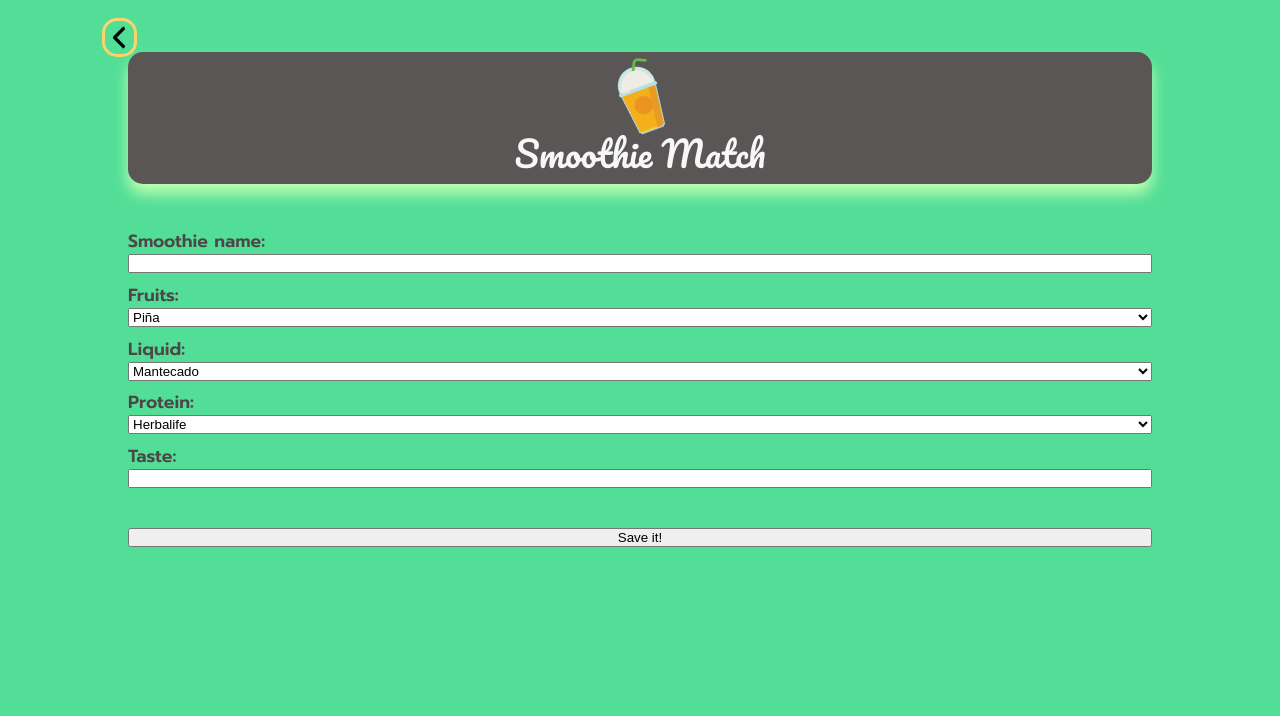
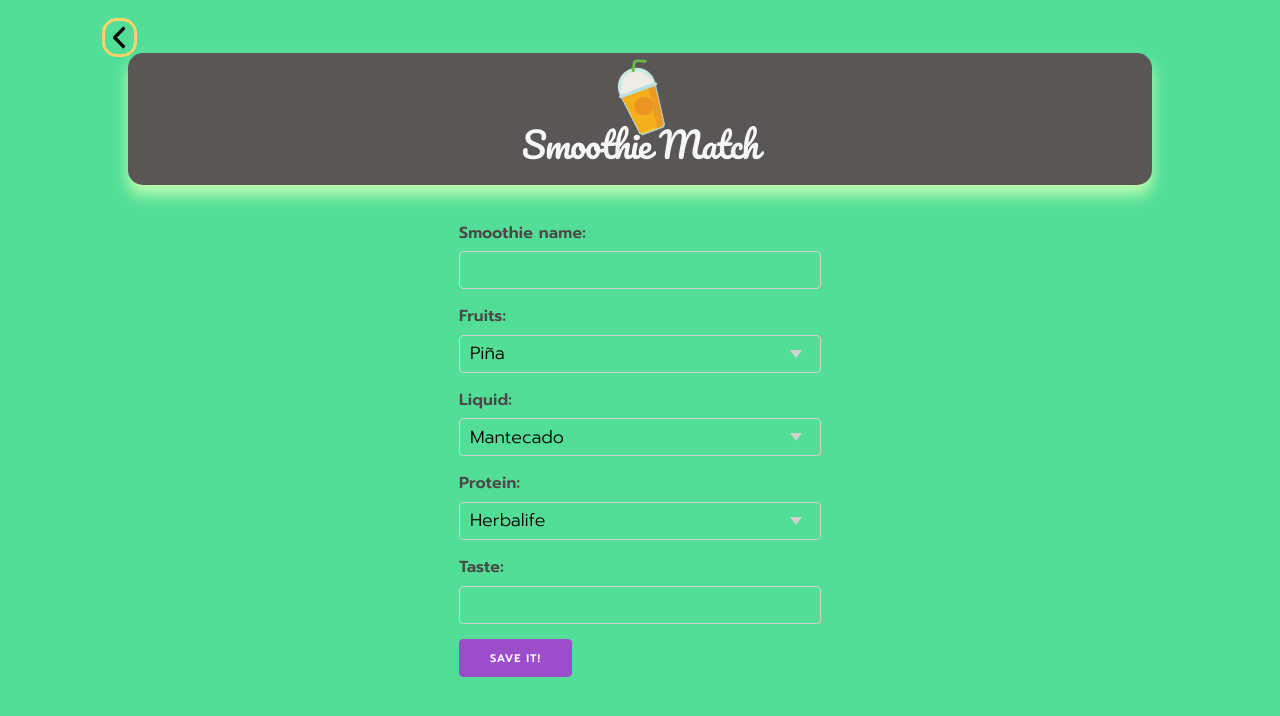
Before and after one commit to michelnovellino/smoothie-app, a Vue app: page /new-smoothie in a window 1280 px wide. Shown: the top 716 px of the page. Built offline with nearby package versions, Linux system fonts and the light colour scheme.

Commit message:
add miligram cdn, prettier format, separate sass variables

```diff
--- a/public/index.html
+++ b/public/index.html
@@ -1,38 +1,54 @@
 <!DOCTYPE html>
 <html lang="en">
   <head>
-    <meta charset="utf-8">
-    <meta http-equiv="X-UA-Compatible" content="IE=edge">
-    <meta name="viewport" content="width=device-width,initial-scale=1.0">
-    <link rel="icon" href="<%= BASE_URL %>favicon.ico">
+    <meta charset="utf-8" />
+    <meta http-equiv="X-UA-Compatible" content="IE=edge" />
+    <meta name="viewport" content="width=device-width,initial-scale=1.0" />
+    <link rel="icon" href="<%= BASE_URL %>favicon.ico" />
     <title><%= htmlWebpackPlugin.options.title %></title>
 
+    <link
+      rel="stylesheet"
+      href="//fonts.googleapis.com/css?family=Roboto:300,300italic,700,700italic"
+    />
+
+    <link
+      rel="stylesheet"
+      href="//cdnjs.cloudflare.com/ajax/libs/normalize/5.0.0/normalize.css"
+    />
+
+    <link
+      rel="stylesheet"
+      href="//cdnjs.cloudflare.com/ajax/libs/milligram/1.3.0/milligram.css"
+    />
   </head>
 
   <style>
     /*resets*/
-    *{
+    * {
       margin: 0;
       padding: 0;
       box-sizing: border-box;
     }
-    body{
+    body {
       background-color: #52de97;
       display: flex;
       justify-content: center;
     }
 
-    a{
-     text-decoration: none;
-     color: #f7f7f7;
+    a {
+      text-decoration: none;
+      color: #f7f7f7;
     }
-
   </style>
-
 
   <body>
     <noscript>
-      <strong>We're sorry but <%= htmlWebpackPlugin.options.title %> doesn't work properly without JavaScript enabled. Please enable it to continue.</strong>
+      <strong
+        >We're sorry but <%= htmlWebpackPlugin.options.title %> doesn't work
+        properly without JavaScript enabled. Please enable it to
+        continue.</strong
+      >
     </noscript>
     <div id="app"></div>
     <!-- built files will be auto injected -->
--- a/src/App.vue
+++ b/src/App.vue
@@ -16,21 +16,7 @@ export default class App extends Vue {}
 </script>
 
 <style lang="scss">
-/*Fonts*/
-@import url("https://fonts.googleapis.com/css2?family=Pacifico&display=swap");
-@import url("https://fonts.googleapis.com/css2?family=Prompt:wght@300;600&display=swap");
-$title-font: "Pacifico", sans-serif;
-$content-font: "Prompt", sans-serif;
-
-/*Color Palette*/
-$base-color: #52de97;
-$second-color: #3c9d9b;
-$third-color: #ffd369;
-$fourth-color: #e43f5a;
-$dark-color: #5b5656;
-$light-color: #c0ffb3;
-$black: #4d4646;
-$white: #f7f7f7;
+@import "@/assets/scss/_variables.scss";
 
 #app {
   font-family: $content-font;
@@ -41,7 +27,7 @@ $white: #f7f7f7;
   max-width: 80vw;
 }
 
-.title{
+.title {
   font-family: $title-font;
   font-weight: 400;
   font-size: 2em;
@@ -49,7 +35,7 @@ $white: #f7f7f7;
   border: none;
 }
 
-.button{
+.button {
   width: 80vw;
   padding: 1em 2em;
   border-radius: 10px;
@@ -61,15 +47,10 @@ $white: #f7f7f7;
   border: 4px solid $light-color;
   background-color: $dark-color;
 
-  &--back{
+  &--back {
     width: 4vw;
     padding: 1em 1em;
     margin: 1em 0 0 -2em;
   }
 }
-
-.container{
-  margin: 3em auto;
-}
-
 </style>
--- /dev/null
+++ b/src/assets/scss/_variables.scss
@@ -0,0 +1,15 @@
+/*Fonts*/
+@import url("https://fonts.googleapis.com/css2?family=Pacifico&display=swap");
+@import url("https://fonts.googleapis.com/css2?family=Prompt:wght@300;600&display=swap");
+$title-font: "Pacifico", sans-serif;
+$content-font: "Prompt", sans-serif;
+
+/*Color Palette*/
+$base-color: #52de97;
+$second-color: #3c9d9b;
+$third-color: #ffd369;
+$fourth-color: #e43f5a;
+$dark-color: #5b5656;
+$light-color: #c0ffb3;
+$black: #4d4646;
+$white: #f7f7f7;
--- a/src/components/BrandHeader.vue
+++ b/src/components/BrandHeader.vue
@@ -1,19 +1,18 @@
 <template>
   <div class="brand-content">
-    <img class="brand-logo" src="smoothie-logo.png" alt="smoothie-logo">
+    <img class="brand-logo" src="smoothie-logo.png" alt="smoothie-logo" />
     <h1 class="title">Smoothie Match</h1>
   </div>
 </template>
 
 <script>
-
 export default {
-  name: "BrandHeader"
+  name: "BrandHeader",
 };
 </script>
 
 <style lang="scss">
-.brand-content{
+.brand-content {
   display: flex;
   justify-content: center;
   align-items: center;
@@ -24,22 +23,18 @@ export default {
   border-radius: 15px;
   box-shadow: 0 10px 15px #c0ffb3;
 
-
-    .brand-logo{
+  .brand-logo {
     max-width: 5em;
     max-height: 5em;
 
-        transition: transform .3s ease;
+    transition: transform 0.3s ease;
     margin-bottom: -1em;
 
     transform: rotate(-20deg);
-
   }
-    .brand-logo:hover{
-        transition: transform .3s ease;
+  .brand-logo:hover {
+    transition: transform 0.3s ease;
     transform: rotate(0deg);
   }
 }
-
-
 </style>
--- a/src/components/FormNewSmoothie.vue
+++ b/src/components/FormNewSmoothie.vue
@@ -1,75 +1,48 @@
 <template>
-  <div>
+  <div class="container">
+    <div class="row">
       <form action="">
         <label for="smoothie-name">Smoothie name:</label>
-        <input
-            type="text"
-            name="smoothie-name" id="smoothie-name"
-        >
+        <input type="text" name="smoothie-name" id="smoothie-name" />
 
         <label for="smoothie-fruits">Fruits:</label>
-        <select
-            name="smoothie-fruits"
-            id="smoothie-fruits">
+        <select name="smoothie-fruits" id="smoothie-fruits">
           <option value="pina">Piña</option>
           <option value="fresa">Fresa</option>
           <option value="manzana">Manzana</option>
         </select>
 
-
         <label for="smoothie-liquid">Liquid:</label>
-        <select
-            name="smoothie-liquid"
-            id="smoothie-liquid">
+        <select name="smoothie-liquid" id="smoothie-liquid">
           <option value="mantecado">Mantecado</option>
           <option value="chocolate">Chocolate</option>
         </select>
 
         <label for="smoothie-protein">Protein:</label>
-        <select
-            name="smoothie-protein"
-            id="smoothie-protein">
+        <select name="smoothie-protein" id="smoothie-protein">
           <option value="herbalife">Herbalife</option>
           <option value="huevo">Huevo</option>
         </select>
 
         <label for="smoothie-taste">Taste:</label>
-        <input
-            type="number" name="smoothie-taste" id="smoothie-taste"
-        >
+        <input type="number" name="smoothie-taste" id="smoothie-taste" />
 
-        <input
-            type="submit"
-            value="Save it!"
-        >
-
-
+        <input type="submit" value="Save it!" />
       </form>
+    </div>
   </div>
 </template>
 
 <script>
-
-
 export default {
-  name: "FormNewSmoothie"
+  name: "FormNewSmoothie",
 };
 </script>
 
 <style lang="scss">
-form{
-    display: flex;
-    flex-direction: column;
+@import "@/assets/scss/_variables.scss";
+form {
+  margin: auto;
+  background:$base-color;
 }
-
-label{
-    font-weight: 600;
-    margin-top: .5em;
-}
-
-input[type="submit"]{
-    margin-top: 3em;
-}
-
-
 </style>
```
Also changed, not shown: src/components/BackButton.vue (+5 -11 lines), src/views/Home.vue (+10 -11 lines). Lines whose indentation alone changed are shown as unchanged.
